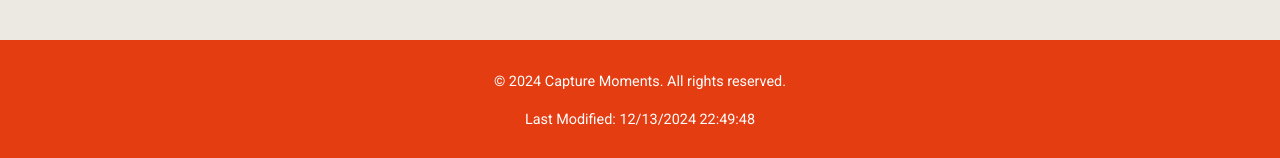
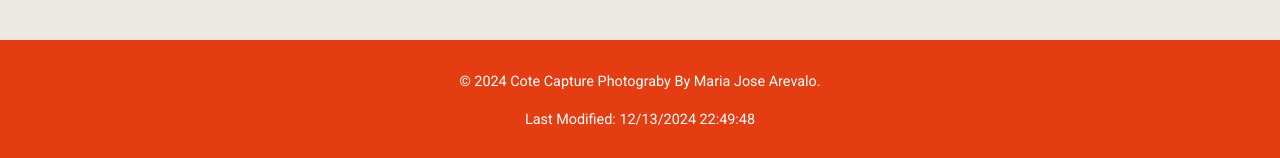
Before and after one commit to cotean17/wdd131, a plain HTML site: page project/siteplan.html in a window 1280 px wide. Shown: the part 3027-3185 px from the top of the page. Drawn offline with Linux system fonts and the light colour scheme.

Commit message:
fixing footer

```diff
--- a/project/siteplan.html
+++ b/project/siteplan.html
@@ -75,7 +75,7 @@
     </main>
 
     <footer>
-        <p>&copy; <span id="year"></span> Capture Moments. All rights reserved.</p>
+        <p>&copy; <span id="year"></span> Cote Capture Photograby By Maria Jose Arevalo.</p>
         <p>Last Modified: <span id="last-modified"></span></p>
     </footer>
 
```
